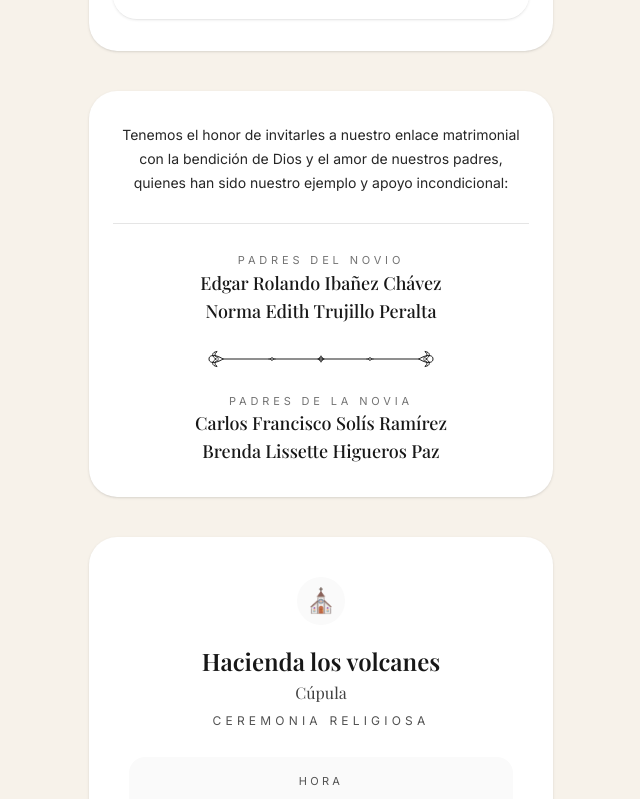
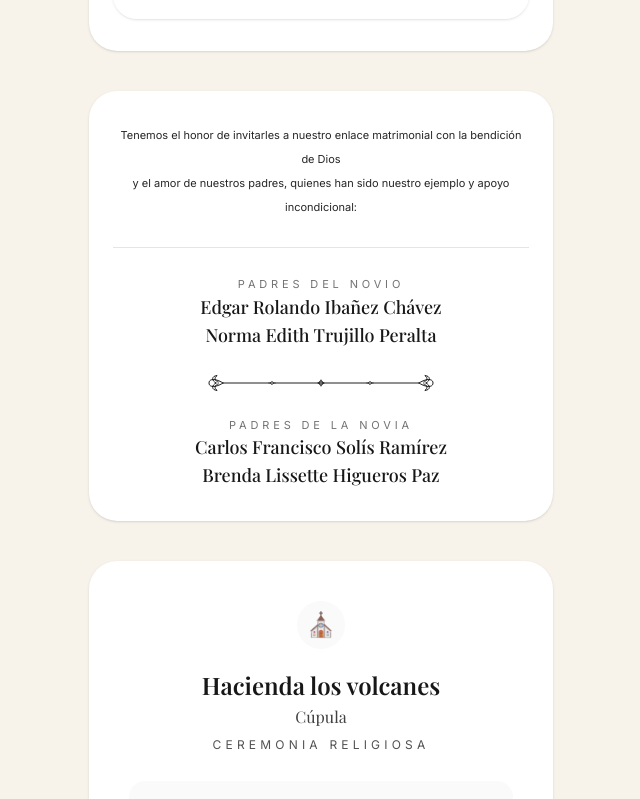
Before and after one commit to jrongalicia/invitacion-boda, a Next.js app: page / in a window 1280 px wide. Shown: the part 1080-1879 px from the top of the page, without its empty margins (319-959 px from the left). Built offline with nearby package versions, Linux system fonts and the light colour scheme; a web font is replaced by a local one.

Commit message:
modificacion de tamanio de letra en invitacion

```diff
--- a/src/app/page.tsx
+++ b/src/app/page.tsx
@@ -127,14 +127,12 @@ export default function Home() {
           <Reveal>
             <div className="rounded-[28px] bg-white px-6 py-8 text-center shadow-sm">
               <p className="text-sm leading-6 text-neutral-800">
-                <span className="block">
-                  Tenemos el honor de invitarles a nuestro enlace matrimonial
+                <span className="block text-[11px]">
+                  Tenemos el honor de invitarles a nuestro enlace matrimonial con la bendición de Dios
                 </span>
-                <span className="block">
-                  con la bendición de Dios y el amor de nuestros padres,
-                </span>
-                <span className="block">
-                  quienes han sido nuestro ejemplo y apoyo incondicional:
+
+                <span className="block text-[11px]">
+                  y el amor de nuestros padres, quienes han sido nuestro ejemplo y apoyo incondicional:
                 </span>
               </p>
 
```
